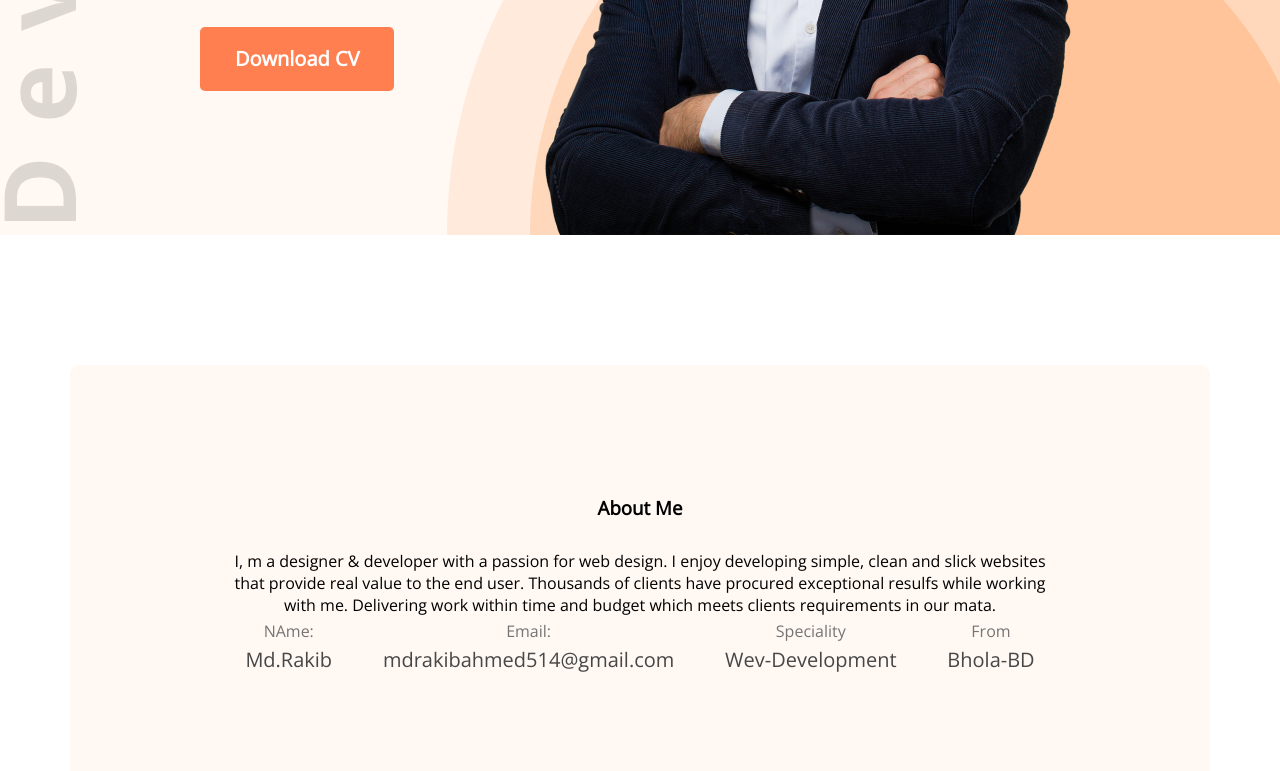
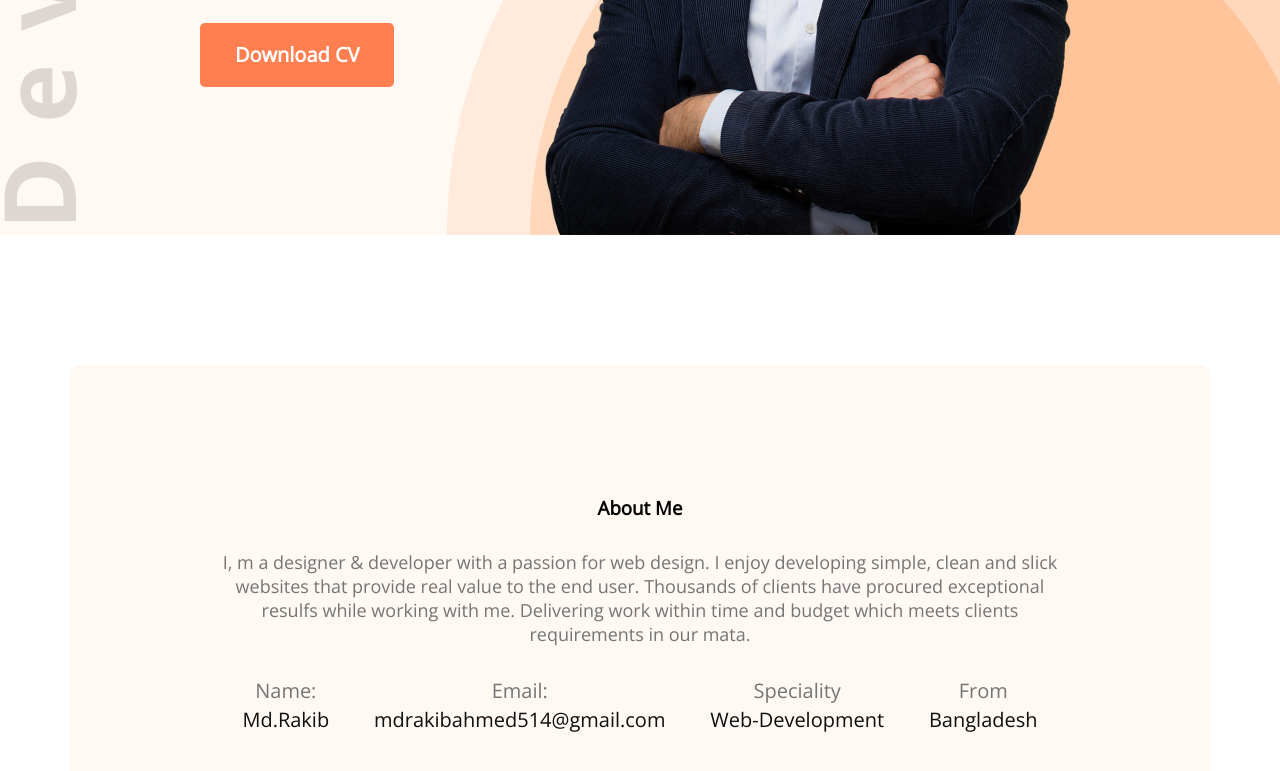
Before and after one commit to mdrakib02/developer-portfolio, a plain HTML site: page index.html in a window 1280 px wide. Shown: the part 605-1376 px from the top of the page. Drawn offline with nearby package versions, Linux system fonts and the light colour scheme.

Commit message:
about info

```diff
--- a/index.html
+++ b/index.html
@@ -45,7 +45,7 @@
             <p class="section-description">I, m a designer & developer with a passion for web design. I enjoy developing simple, clean and slick websites that provide real value to the end user. Thousands of clients have procured exceptional resulfs while working with me. Delivering work within time and budget which meets clients requirements in our mata.</p>
             <div class="about-info-container">
                <div class="about-info">
-                <p class="about-info-title">NAme:</p>
+                <p class="about-info-title">Name:</p>
                 <p class="about-info-description">Md.Rakib</p>
                </div>
                <div class="about-info">
@@ -54,15 +54,16 @@
                </div>
                <div class="about-info">
                 <p class="about-info-title">Speciality</p>
-                <p class="about-info-description">Wev-Development</p>
+                <p class="about-info-description">Web-Development</p>
                </div>
                <div class="about-info">
                 <p class="about-info-title">From</p>
-                <p class="about-info-description">Bhola-BD</p>
+                <p class="about-info-description">Bangladesh</p>
                </div>
                 </div>
             </div>
         </section>
+
     </main>
 
     <footer>
--- a/styles/portfolio.css
+++ b/styles/portfolio.css
@@ -83,7 +83,7 @@ nav, ul{
 
    margin-bottom: 30px;
 }
-.banner-description{
+.section-description{
    color: #757575;
    font-weight: 700px;
    font-size: 18px;
@@ -94,13 +94,14 @@ nav, ul{
    justify-content: space-around;
   }
   .about-info-title{
-   font-weight: 700px;
+
    color: #757575;
    line-height: 30px;
+   font-weight: 400;
+   font-size: 20px;
   }
   .about-info-description{
-   color: #474747;
+   color: #100f0f;
    font-size: 20px;
    font-weight: 700px;
-
-  }
+}
```
